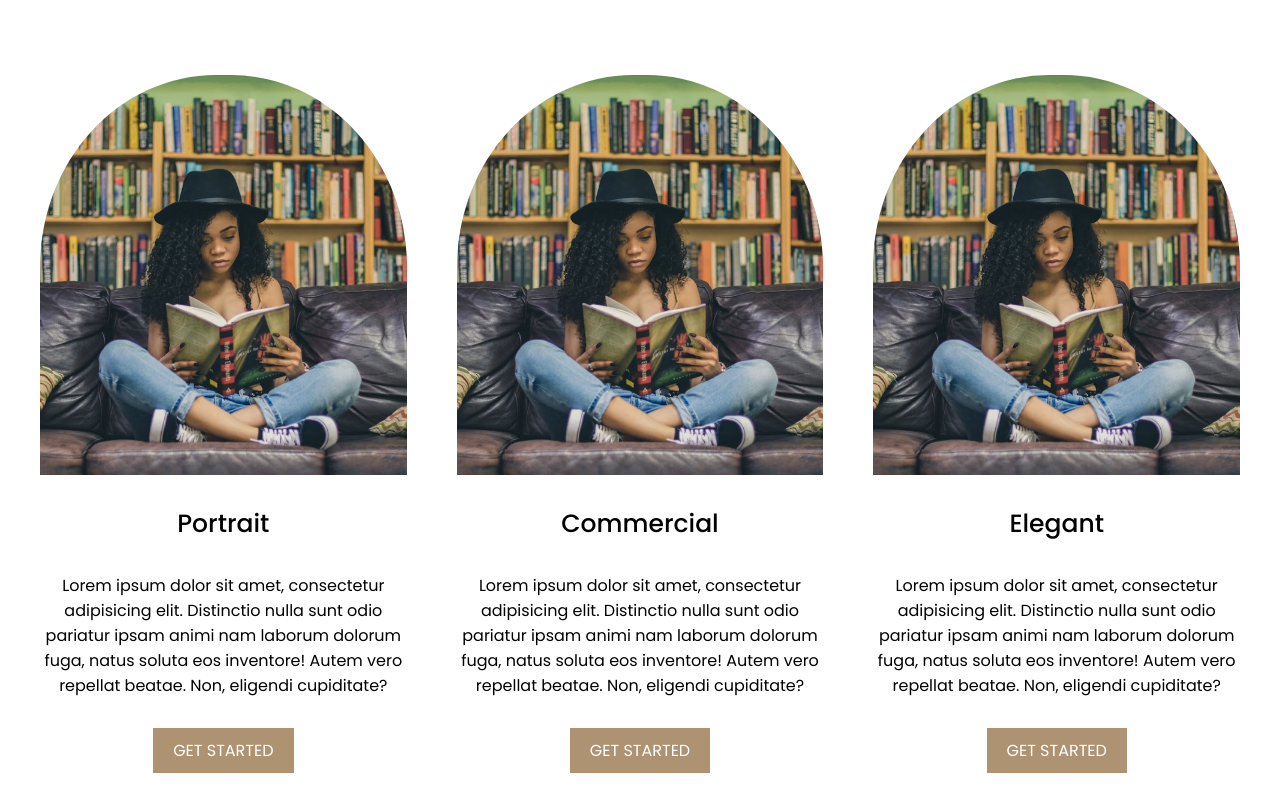
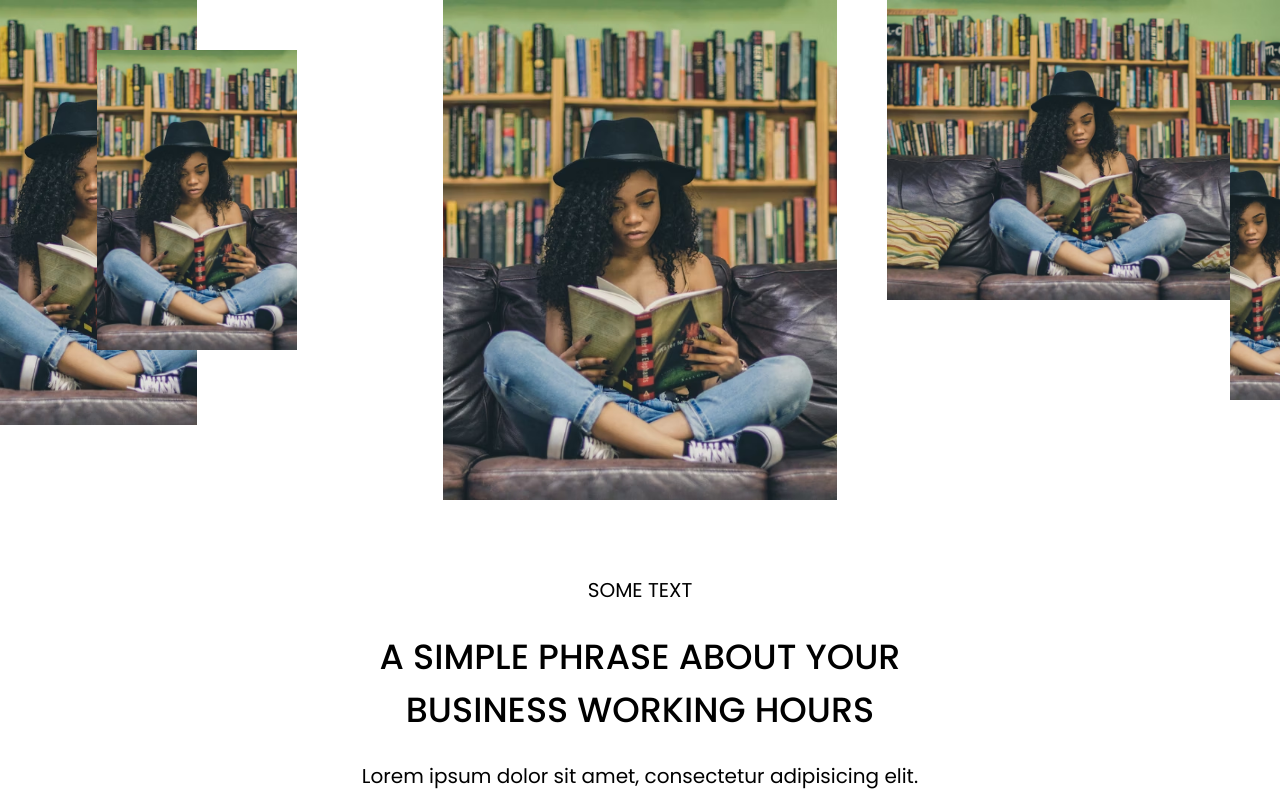
Before and after one commit to filipristeski23/Javen-Advertising, a React (Vite) app: page / in a window 1280 px wide. Shown: the top 795 px of the page. Built offline with nearby package versions, Linux system fonts and the light colour scheme.

Commit message:
Finished working on the Top Section of the About Me Page

```diff
--- a/src/App.jsx
+++ b/src/App.jsx
@@ -5,17 +5,13 @@ import QuoteSection from "./components/QuoteSection";
 import PicturesSection from "./components/PicturesSection";
 import ContactForm from "./components/ContactForm";
 import Footer from "./components/Footer";
+import MainSection from "./components/AboutUsTopSection";
 
 function App() {
   return (
     <div>
       <GlobalStyles />
-      <OtherServicesSection />
-      <InformationalSection />
-      <QuoteSection />
-      <PicturesSection />
-      <ContactForm />
-      <Footer />
+      <MainSection />
     </div>
   );
 }
--- /dev/null
+++ b/src/components/AboutUsTopSection.jsx
@@ -0,0 +1,128 @@
+import styled from "styled-components";
+import Reading from "../materials/readingbook.avif";
+
+const AboutUsTopSectionMain = styled.div`
+  width: 100%;
+  margin: 0;
+  padding: 0;
+  display: flex;
+  flex-direction: column;
+  align-items: center;
+  justify-content: center;
+  gap: 4.688rem;
+  padding-bottom: 4.688rem;
+`;
+
+const TopDiv = styled.div`
+  width: 100%;
+  height: 31.25rem;
+  display: flex;
+  flex-direction: row;
+  justify-content: space-between;
+  gap: 3.125rem;
+`;
+
+const BottomDiv = styled.div`
+  display: flex;
+  flex-direction: column;
+  align-items: center;
+  justify-content: center;
+  gap: 1.563rem;
+`;
+
+const H3 = styled.h3`
+  color: black;
+  margin: 0;
+  font-size: 2.188rem;
+  max-width: 60%;
+  text-align: center;
+  font-weight: 500;
+`;
+
+const H4 = styled.h4`
+  color: black;
+  margin: 0;
+  font-size: 1.25rem;
+  font-weight: 400;
+  max-width: 60%;
+  text-align: center;
+`;
+
+const Div = styled.div`
+  flex: 1;
+  position: relative;
+`;
+
+const MiddleDiv = styled.div`
+  flex: 1;
+  background-image: url(${Reading});
+  background-position: center;
+  background-size: cover;
+`;
+
+const RightDiv = styled.div`
+  flex: 1;
+  position: relative;
+  display: flex;
+  flex-direction: row;
+  justify-content: flex-end;
+`;
+
+const Img = styled.img`
+  width: 50%;
+  height: 85%;
+  object-fit: cover;
+`;
+
+const RightImg = styled.img`
+  position: relative;
+  width: 100%;
+  height: 60%;
+  object-fit: cover;
+`;
+
+const LeftAbsoluteImg = styled.img`
+  position: absolute;
+  width: 12.5rem;
+  height: 18.75rem;
+  transform: translate(-50%, -50%);
+  top: 40%;
+  object-fit: cover;
+`;
+
+const RightAbsoluteImg = styled.img`
+  position: absolute;
+  width: 3.125rem;
+  height: 18.75rem;
+  object-fit: cover;
+  top: 20%;
+`;
+
+function AboutUsTopSection() {
+  return (
+    <AboutUsTopSectionMain>
+      <TopDiv>
+        <Div>
+          <Img src={Reading} alt="" />
+          <LeftAbsoluteImg src={Reading} alt="" />
+        </Div>
+        <MiddleDiv></MiddleDiv>
+        <RightDiv>
+          <RightImg src={Reading} alt="" />
+          <RightAbsoluteImg src={Reading} alt="" />
+        </RightDiv>
+      </TopDiv>
+      <BottomDiv>
+        <H4>SOME TEXT</H4>
+        <H3>A SIMPLE PHRASE ABOUT YOUR BUSINESS WORKING HOURS</H3>
+        <H4>
+          {" "}
+          Lorem ipsum dolor sit amet, consectetur adipisicing elit. Nostrum
+          eveniet deserunt architecto.
+        </H4>
+      </BottomDiv>
+    </AboutUsTopSectionMain>
+  );
+}
+
+export default AboutUsTopSection;
```
